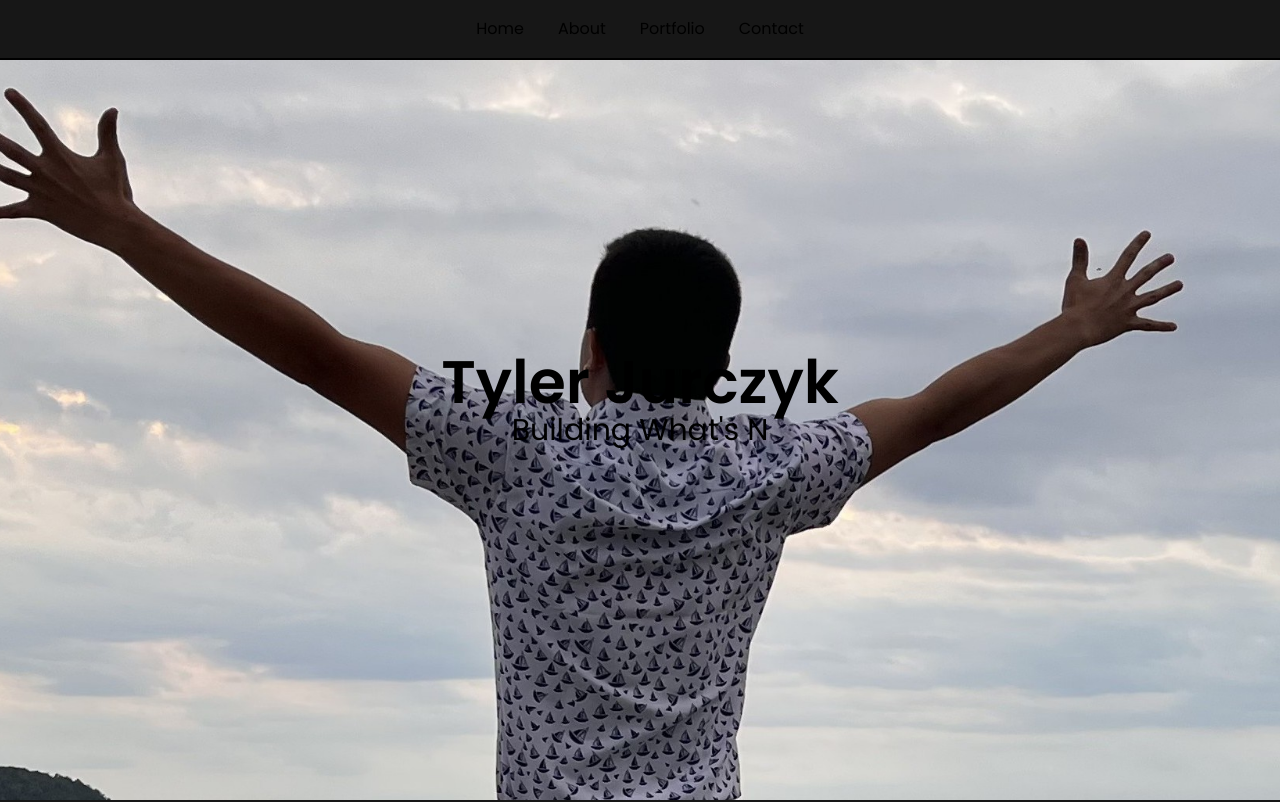
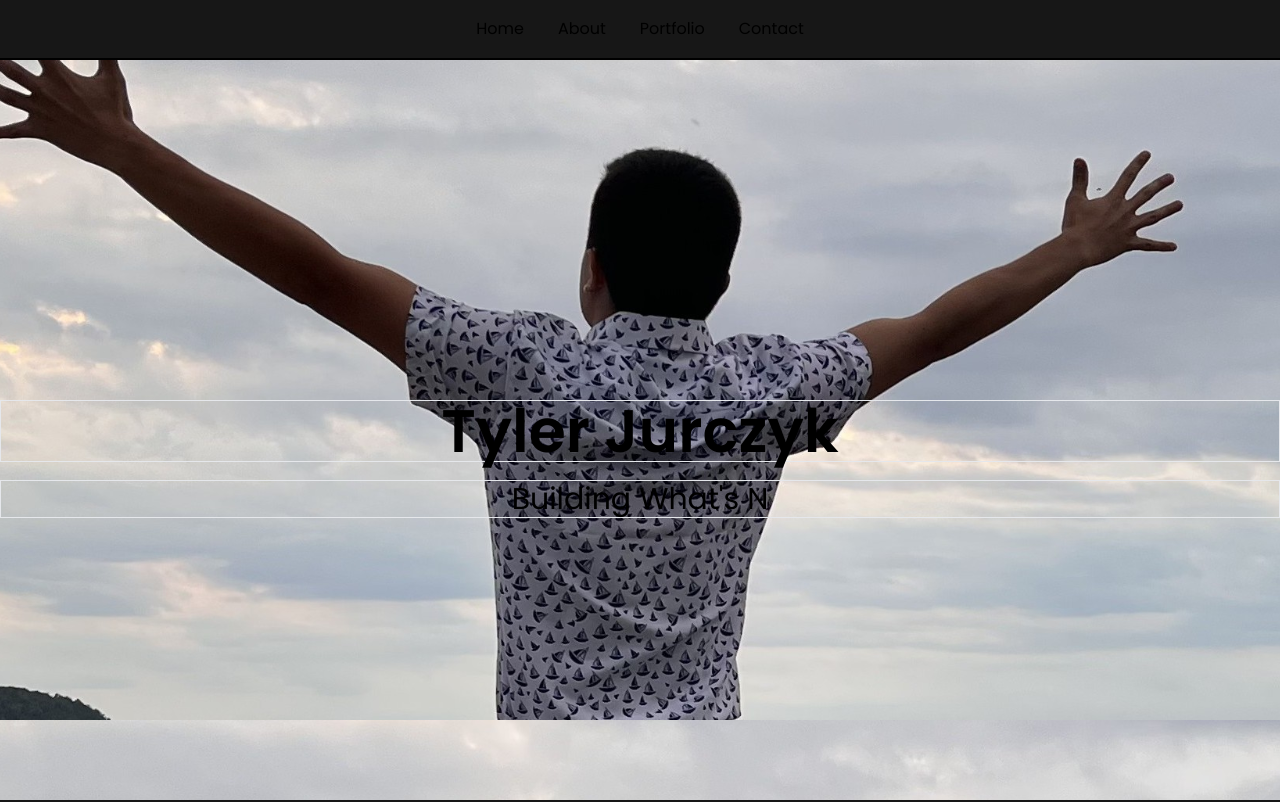
Before and after one commit to tyler-jurczyk-2020/hltv-nextjs, a Next.js app: page /home in a window 1280 px wide. Shown: the top 802 px of the page. Built offline with nearby package versions, Linux system fonts and the light colour scheme.

Commit message:
First implementation of parallax scrolling with moving background

```diff
--- a/src/app/home/TypingTxt.js
+++ b/src/app/home/TypingTxt.js
@@ -2,7 +2,7 @@
 
 import { useEffect, useState } from "react"
 
-export default function TypingTxt({ text, className, delay, spacing}) {
+export default function TypingTxt({ text, className, delay, spacing, style}) {
     const [{content, carriage}, setContent] = useState({content:'',carriage:0})
     const [pause, setPause] = useState(delay)
     useEffect(() => {
@@ -17,5 +17,5 @@ export default function TypingTxt({ text, className, delay, spacing}) {
         }, pause)
     }, [content])
 
-    return (<p className={className}>{content}</p>
+    return (<p className={className} style={style}>{content}</p>
 )}
--- a/src/app/home/page.js
+++ b/src/app/home/page.js
@@ -17,9 +17,13 @@ export default async function Home() {
                 <Link className={nav_bar} href={"#portfolio"}>Portfolio</Link>
                 <Link className={nav_bar} href="#contact">Contact</Link>
             </menu>
-            <div className="flex flex-col bg-[url('../../public/me_crop.jpg')] h-screen bg-cover bg-no-repeat bg-center bg-fixed place-content-center text-center">
-                <TypingTxt className="text-6xl font-semibold" text='Tyler Jurczyk' delay={0} spacing={200}/>
-                <TypingTxt className="text-3xl" text="Building What's Next" delay={2500} spacing={200}/>
+            <div className="h-screen overflow-y-auto overflow-x-hidden" style={{perspective: '1px'}}>
+                <div className="flex flex-col bg-[url('../../public/me_crop.jpg')] h-[140vh] bg-cover bg-no-repeat bg-center bg-fixed place-content-center text-center" style={{transform: 'translateZ(-1px) scale(2)'}}>
+                </div>
+
+                    <TypingTxt className="text-6xl font-semibold absolute top-[50vh] w-screen text-center border" style={{transform: 'translateZ(0)'}} text='Tyler Jurczyk' delay={0} spacing={200}/>
+
+                    <TypingTxt className="text-3xl absolute top-[60vh] w-screen text-center border" style={{transform: 'translateZ(0)'}} text="Building What's Next" delay={2500} spacing={200}/>
             </div>
             <div className="min-h-screen grid grid-cols-3 w-5/6 mx-auto -mt-nav-b pt-nav-b" id="about">
                 <h2 className="text-center italic text-3xl self-center col-span-3 -my-5">"I am a software engineer creating the future of today"</h2>
```
